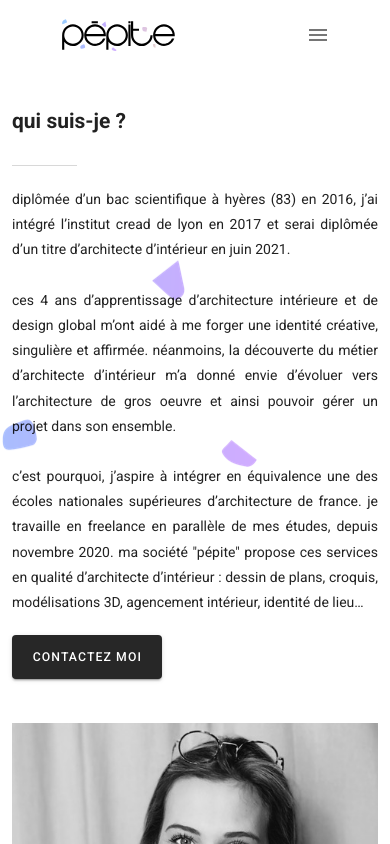
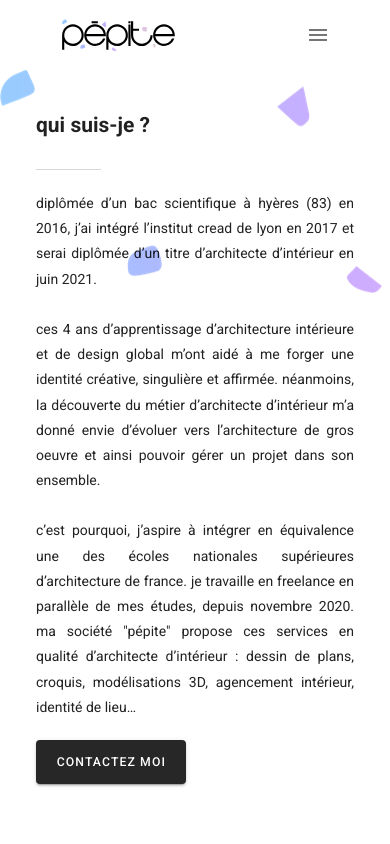
Before and after one commit to Melvinvmegen/studio-pepite, a Nuxt app: page /about in a window 390 px wide. Shown: the top 844 px of the page. Built offline with nearby package versions, Linux system fonts and the light colour scheme.

Commit message:
UP (all) spacing

```diff
--- a/components/Banner/Banner.vue
+++ b/components/Banner/Banner.vue
@@ -170,7 +170,8 @@ export default {
 @media only screen and (max-width: 500px) {
   .header {
     margin: 20px 0 0 0;
-    padding-top: 100px;
+    padding-top: 10px;
+    background-position: unset;
   }
 
   .horizontal-container {
--- a/components/Banner/BannerLeft/BannerLeft.vue
+++ b/components/Banner/BannerLeft/BannerLeft.vue
@@ -1,6 +1,6 @@
 <template lang="pug">
   .header(:style="{ backgroundImage: 'url(' + require(`@/assets/pepite.png`) + ')' }")
-    v-container.col-12.pa-0.justify-center.d-flex.align-center
+    v-container.col-12.pa-md-0.justify-center.d-flex.align-center
       TextHeader(:blabla="blabla")
         span(v-html="blabla.description")
         CTA(v-if="ctaText && link" :className="true" color="accent" :text="ctaText" :link="link")
--- a/components/TextHeader/TextHeader.vue
+++ b/components/TextHeader/TextHeader.vue
@@ -1,5 +1,5 @@
 <template lang="pug">
-  v-container.pa-0(:class="{'align-center': $vuetify.breakpoint.smAndDown}")
+  v-container.pa-md-0(:class="{'align-center': $vuetify.breakpoint.smAndDown}")
     h2(:class="{ 'primary-border': color, 'white--text': white }" v-html="blabla.title")
     br
     slot
--- a/layouts/default.vue
+++ b/layouts/default.vue
@@ -2,7 +2,7 @@
   v-app(dark='')
     NavBar(:navItems="navItems", :socialLinks="socialLinks")
 
-    v-main.main.pa-0
+    v-main.main.pa-md-0
       nuxt
     Footer(:socialLinks='socialLinks')
     cursor-fx(:key="$route.fullPath")
--- a/pages/contact/index.vue
+++ b/pages/contact/index.vue
@@ -1,7 +1,7 @@
 <template lang="pug">
   .full
     .d-flex.contact-container.flex-column.flex-md-row
-      .contact_content.col-lg-5.col-md-7.col-10
+      .contact_content.col-lg-6.col-md-7.col-10
         .col-md-9.col-12
           h1.contact_title
             | contact
@@ -142,6 +142,10 @@ export default {
       padding-left: 0 !important;
       width: 100% !important;
     }
+
+    .full {
+      padding: 0;
+    }
   }
 
 </style>
--- a/pages/portfolio/_name/index.vue
+++ b/pages/portfolio/_name/index.vue
@@ -1,9 +1,9 @@
 <template lang="pug">
   .full-horizontal-container
     .section-home.horizontal-container(:style="{ width: setWidth }")
-      BannerLeft.col-md-2.col-12.pa-0(:blabla='blabla' ref="banner_1")
+      BannerLeft.col-md-2.col-12.pa-md-0(:blabla='blabla' ref="banner_1")
       .col-md-1.col-0.w-10vw
-      BannerRight.col-md-6.col-12.pa-0(:image="blabla.img" :blabla='blabla')
+      BannerRight.col-md-6.col-12.pa-md-0(:image="blabla.img" :blabla='blabla')
         .home-container.d-flex.justify-center.align-center(ref="banner_2")
           v-img(v-for="project in blabla.projectImages" :src='require(`~/assets/${project.img}`)' width="500" height='600' data-cursor-hover data-cursor-mix-blend-mode="difference")
         .project__next(v-if='next_project' ref="banner_3")
@@ -55,7 +55,6 @@ export default {
 </script>
 
 <style scoped>
-
   .w-10vw {
     max-width: 10vw;
   }
@@ -96,7 +95,7 @@ export default {
 
     .project__next svg {
       left: unset;
-      bottom: 3.5rem;
+      bottom: 1rem;
     }
   }
 </style>
```
